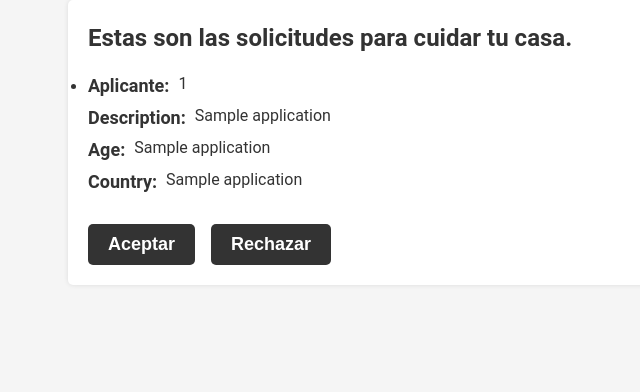
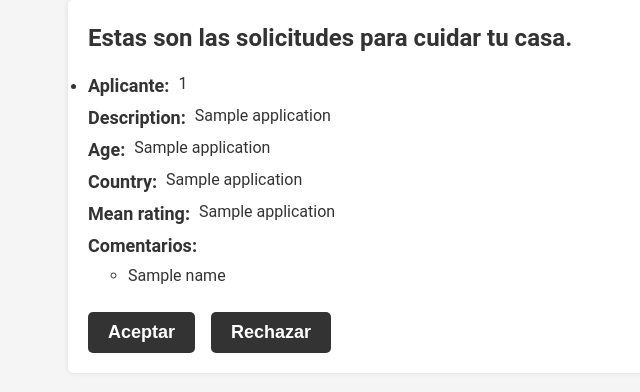
Before and after one commit to joaquinhojman/75.44-AyCdPI1-TP, a FastAPI app: template src/templates/applications.html in a window 1280 px wide. Shown: the top 392 px of the page, without its empty margins (197-837 px from the left). Run offline with FastAPI, Linux system fonts and the light colour scheme; the template is opened without the code that fills it: most values are stand-ins (such as "Sample title", 1, 10 or a date in 2020).

Commit message:
US 08 | View applicant reviews and mean average on applications

```diff
--- a/src/templates/applications.html
+++ b/src/templates/applications.html
@@ -47,6 +47,14 @@
             <div style="display: flex;">
             <label>Country:  &nbsp;</label> <p>{{ application[3] }}</p></div>
             <div style="display: flex;">
+            <label>Mean rating:  &nbsp;</label> <p>{{ application[5] }}</p></div>
+            <label>Comentarios:  &nbsp;</label>
+            <ul>
+            {% for comentario in application[6] %}
+                <li style='margin-left: 40px;'>{{ comentario }}</li>
+            {% endfor %}
+            </ul>
+            <div style="display: flex;">
             <a onclick="accept_application('{{ application[1] }}')">
                 <button class="button">
                     <span class="button-text">Aceptar</span>
```
Also changed, not shown: src/application.py (+7 -1 lines).
